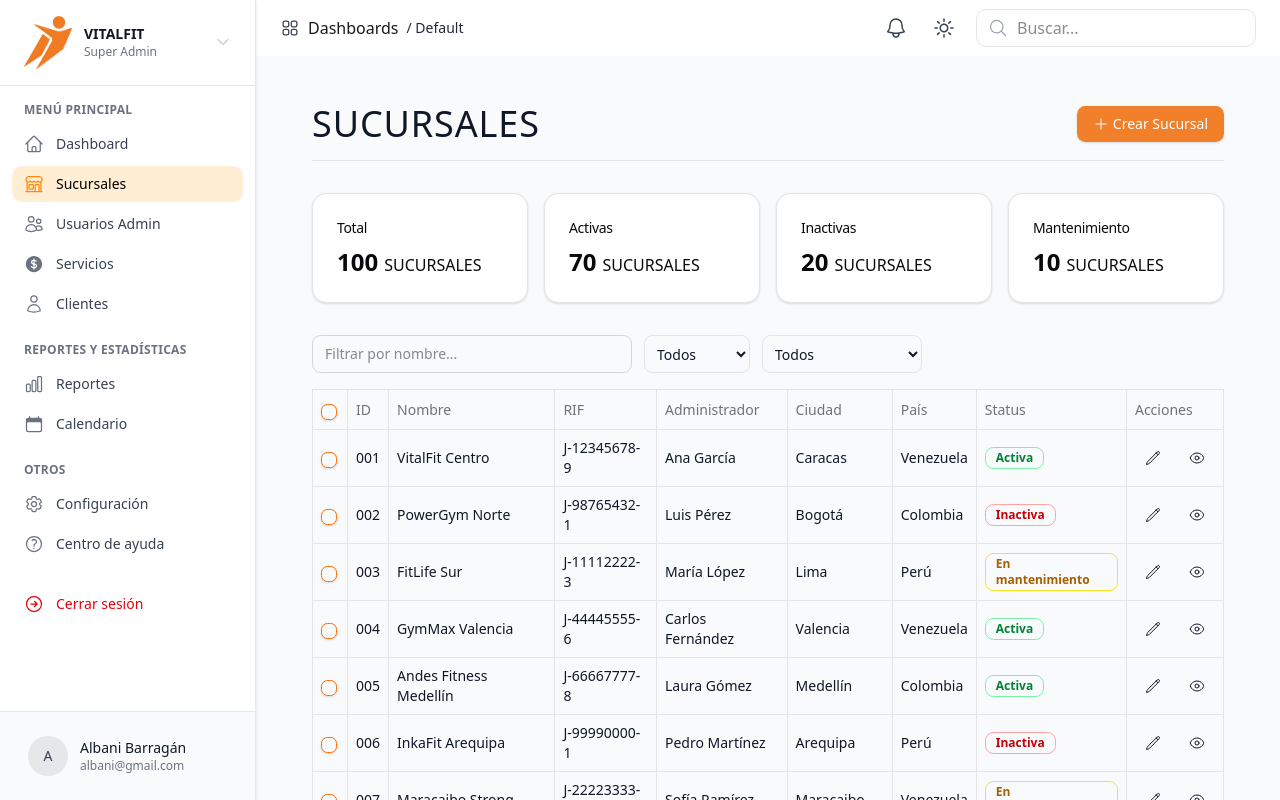
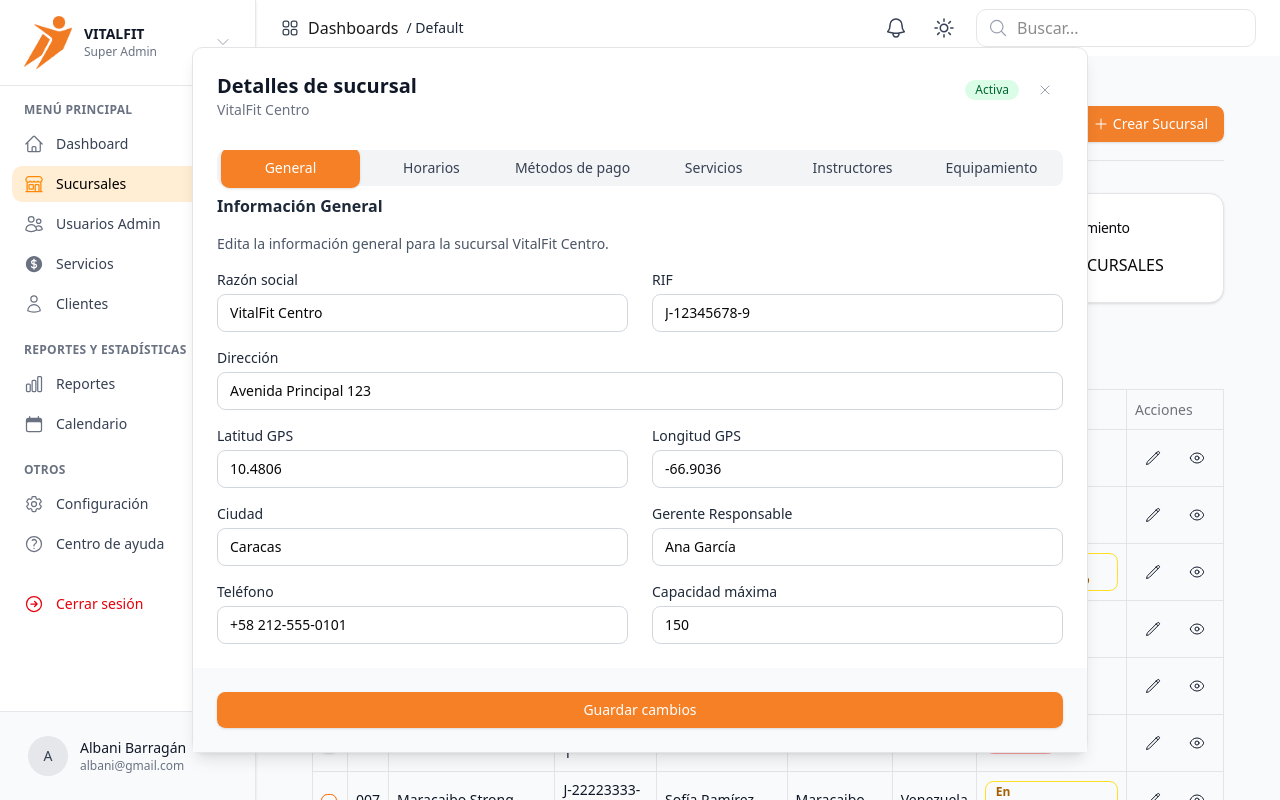
Before and after one commit to VitalFitTeam/dashboard, a Next.js app: page /branches in a window 1280 px wide. Both pictures are taken after a click on the button 1152 px from the left and 458 px from the top of the page. Shown: the top 800 px of the page. Built offline with nearby package versions, Linux system fonts and the light colour scheme.

Commit message:
feat(branches): Refactoriza gestión de pagos y unifica el flujo Ver/Editar sucursal

```diff
--- a/src/app/(dashboard)/branches/BranchesTable.tsx
+++ b/src/app/(dashboard)/branches/BranchesTable.tsx
@@ -2,7 +2,8 @@
 import { Column, DataTable } from "@/components/table/DataTable";
 import { Badge } from "@/components/ui/badge";
 import { Button } from "@/components/ui/button";
-import { EyeIcon, PencilIcon } from "@heroicons/react/24/outline";
+import EyeIcon from "@heroicons/react/24/outline/EyeIcon";
+import PencilIcon from "@heroicons/react/24/outline/PencilIcon";
 import { useState } from "react";
 import BranchDetailsModal from "@/components/BranchDetailsModal";
 import { Branches } from "@/types/branches";
@@ -12,9 +13,17 @@
   const [page, setPage] = useState(1);
   const [isModalOpen, setIsModalOpen] = useState(false);
   const [selectedBranch, setSelectedBranch] = useState<Branches | null>(null);
+  const [modalMode, setModalMode] = useState<"view" | "edit">("view");
 
   const handleViewDetails = (branch: Branches) => {
     setSelectedBranch(branch);
+    setModalMode("view");
+    setIsModalOpen(true);
+  };
+
+  const handleEditBranch = (branch: Branches) => {
+    setSelectedBranch(branch);
+    setModalMode("edit");
     setIsModalOpen(true);
   };
 
@@ -81,7 +90,12 @@
         enableFilters
         actions={(row) => (
           <div className="flex items-center justify-center gap-2">
-            <Button size="icon" variant="ghost" title="Editar Sucursal">
+            <Button
+              size="icon"
+              variant="ghost"
+              title="Editar Sucursal"
+              onClick={() => handleEditBranch(row)}
+            >
               <PencilIcon className="h-4 w-4" />
             </Button>
             <Button
@@ -99,6 +113,7 @@
         isOpen={isModalOpen}
         onClose={handleCloseModal}
         branchData={selectedBranch}
+        initialMode={modalMode}
       />
     </>
   );
--- a/src/app/(dashboard)/branches/Step4.tsx
+++ b/src/app/(dashboard)/branches/Step4.tsx
@@ -1,47 +1,16 @@
 "use client";
 
 import { useState } from "react";
-import { cn } from "@/lib/utils";
-import {
-  BanknotesIcon,
-  CreditCardIcon,
-  BuildingLibraryIcon,
-  DevicePhoneMobileIcon,
-} from "@heroicons/react/24/outline";
 import StepNotification from "./StepNotification";
+import PaymentMethodSelector, {
+  ALL_PAYMENT_METHODS,
+} from "@/components/branches/PaymentMethodSelector";
 
 type StepProps = {
   formData: any;
   onChange: (field: string, value: string[]) => void;
   formErrors?: Record<string, string>;
 };
-
-const paymentMethods = [
-  {
-    id: "efectivo",
-    label: "Efectivo",
-    description: "Pago en efectivo en Sucursal",
-    icon: BanknotesIcon,
-  },
-  {
-    id: "tarjeta",
-    label: "Tarjeta de Crédito/Débito",
-    description: "Visa, MasterCard",
-    icon: CreditCardIcon,
-  },
-  {
-    id: "transferencia",
-    label: "Transferencia Bancaria",
-    description: "Transferencia directa a cuenta bancaria",
-    icon: BuildingLibraryIcon,
-  },
-  {
-    id: "pago-movil",
-    label: "Pago Móvil",
-    description: "Pago móvil Intercambiario",
-    icon: DevicePhoneMobileIcon,
-  },
-];
 
 export default function Step4({
   formData,
@@ -52,44 +21,32 @@
     formData.metodosPago || [],
   );
 
-  const toggleMethod = (id: string) => {
-    const updated = selected.includes(id)
-      ? selected.filter((m) => m !== id)
-      : [...selected, id];
-    setSelected(updated);
-    onChange("metodosPago", updated);
+  const handleSelectionChange = (updatedMethods: string[]) => {
+    setSelected(updatedMethods);
+    onChange("metodosPago", updatedMethods);
   };
 
   return (
     <div className="space-y-6">
-      <div className="grid grid-cols-1 sm:grid-cols-2 lg:grid-cols-4 gap-4">
-        {paymentMethods.map(({ id, label, description, icon: Icon }) => (
-          <button
-            key={id}
-            type="button"
-            onClick={() => toggleMethod(id)}
-            className={cn(
-              "border rounded-lg p-4 text-left transition hover:shadow-md flex flex-col items-start gap-2",
-              selected.includes(id)
-                ? "border-orange-500 bg-orange-50"
-                : "border-gray-300 bg-white",
-            )}
-          >
-            <Icon className="h-6 w-6 text-orange-600" />
-            <h3 className="text-md font-semibold text-gray-800">{label}</h3>
-            <p className="text-sm text-gray-600">{description}</p>
-          </button>
-        ))}
-      </div>
+      <h2 className="text-lg font-semibold text-gray-900">
+        Métodos de Pago Aceptados
+      </h2>
+
+      <PaymentMethodSelector
+        selectedMethods={selected}
+        onSelectionChange={handleSelectionChange}
+        mode="edit"
+        formError={formErrors?.["metodosPago"]}
+      />
+
+      <StepNotification
+        title="Importante sobre métodos de pago"
+        description="Los métodos de pago seleccionados estarán disponibles para todos los servicios y membresías en esta sucursal. Puede modificarlos posteriormente desde la configuración de la sucursal."
+      />
 
       {formErrors?.["metodosPago"] && (
         <p className="text-sm text-red-500 mt-2">{formErrors["metodosPago"]}</p>
       )}
-
-      <StepNotification
-        title="Importante sobre métodos de pago"
-        description="Los métodos seleccionados estarán disponibles para todos los servicios y membresías en esta sucursal."
-      />
 
       <div>
         <h4 className="text-sm font-medium text-gray-700 mb-2">
@@ -98,15 +55,17 @@
         {selected.length > 0 ? (
           <div className="flex flex-wrap gap-2">
             {selected.map((id) => {
-              const method = paymentMethods.find((m) => m.id === id);
-              if (!method) {return null;}
+              const method = ALL_PAYMENT_METHODS.find((m) => m.id === id);
+              if (!method) {
+                return null;
+              }
               const Icon = method.icon;
               return (
                 <span
                   key={id}
                   className="inline-flex items-center gap-1 px-2 py-1 rounded-full bg-orange-100 text-orange-700 text-sm font-medium border border-orange-300"
                 >
-                  <Icon className="h-8 w-4 text-orange-600" />
+                  <Icon className="h-4 w-4 text-orange-600" />
                   {method.label}
                 </span>
               );
--- a/src/components/BranchDetailsModal.tsx
+++ b/src/components/BranchDetailsModal.tsx
@@ -21,18 +21,28 @@
   isOpen: boolean;
   onClose: () => void;
   branchData: Branches | null;
+  initialMode: "view" | "edit";
 }
+
+type ArrayChange = {
+  target: {
+    name: string;
+    value: string[];
+  };
+};
 
 export default function BranchDetailsModal({
   isOpen,
   onClose,
   branchData,
+  initialMode,
 }: BranchDetailsModalProps) {
   if (!isOpen || !branchData) {
     return null;
   }
 
   const [formData, setFormData] = useState<Branches>(branchData);
+  const [currentMode, setCurrentMode] = useState(initialMode);
   const defaultSchedule: BranchOperatingHours[] = (
     [
       "Monday",
@@ -56,21 +66,44 @@
       : defaultSchedule,
   );
 
+  const isEditing = currentMode === "edit";
+
   useEffect(() => {
+    if (branchData) {
       setFormData(branchData);
       setSchedule(
         branchData.operatingHours?.length
           ? branchData.operatingHours
           : defaultSchedule,
       );
-  }, [branchData]);
+    }
+    setCurrentMode(initialMode);
+  }, [branchData, initialMode]);
 
-  const handleChange = (e: React.ChangeEvent<HTMLInputElement>) => {
-    const { name, value, type } = e.target;
-    setFormData((prevData) => ({
+  const handleChange = (
+    e: React.ChangeEvent<HTMLInputElement> | ArrayChange,
+  ) => {
+    const { name, value } = e.target;
+
+    setFormData((prevData) => {
+      let finalValue: any;
+
+      if (Array.isArray(value)) {
+        finalValue = value;
+      } else if (
+        typeof value === "string" &&
+        (e as React.ChangeEvent<HTMLInputElement>).target?.type === "number"
+      ) {
+        finalValue = parseInt(value, 10) || 0;
+      } else {
+        finalValue = value;
+      }
+
+      return {
         ...prevData,
-      [name]: type === "number" ? parseInt(value, 10) || 0 : value,
-    }));
+        [name]: finalValue,
+      };
+    });
   };
 
   const handleScheduleChange = (updatedSchedule: BranchOperatingHours[]) => {
@@ -81,11 +114,25 @@
     }));
   };
 
+  const handleSwitchToEdit = () => {
+    setCurrentMode("edit");
+  };
+
+  const handleSave = () => {
+    onClose();
+  };
+
   const tabItems = [
     {
       value: "general",
       label: "General",
-      content: <GeneralPanel formData={formData} handleChange={handleChange} />,
+      content: (
+        <GeneralPanel
+          formData={formData}
+          handleChange={handleChange}
+          mode={currentMode}
+        />
+      ),
     },
     {
       value: "schedule",
@@ -94,6 +141,7 @@
         <SchedulePanel
           schedule={schedule}
           onScheduleChange={handleScheduleChange}
+          mode={currentMode}
         />
       ),
     },
@@ -101,7 +149,11 @@
       value: "payment",
       label: "Métodos de pago",
       content: (
-        <PaymentMethodPanel formData={formData} handleChange={handleChange} />
+        <PaymentMethodPanel
+          formData={formData}
+          handleChange={handleChange}
+          mode={currentMode}
+        />
       ),
     },
     {
@@ -157,15 +209,32 @@
         </CardContent>
 
         <CardFooter className="flex justify-end space-x-3 pt-6 bg-gray-50">
+          {isEditing ? (
+            <>
+              <Button
+                fullWidth
+                className="bg-[#F58025] hover:bg-[#E07122] text-white"
+                onClick={handleSave}
+              >
+                Guardar cambios
+              </Button>
+            </>
+          ) : (
+            <>
               <Button
                 variant="outline"
                 className="border-red-600 text-red-600 hover:bg-red-50 hover:text-red-700"
               >
                 Eliminar sucursal
               </Button>
-          <Button className="bg-[#F58025] hover:bg-[#E07122] text-white">
+              <Button
+                className="bg-[#F58025] hover:bg-[#E07122] text-white"
+                onClick={handleSwitchToEdit}
+              >
                 Modificar
               </Button>
+            </>
+          )}
         </CardFooter>
       </Card>
     </div>
--- a/src/components/Input.tsx
+++ b/src/components/Input.tsx
@@ -15,7 +15,7 @@
         ref={ref}
         {...props}
         className={cn(
-          "w-full px-3 py-2 text-sm border rounded-md outline-none transition-colors",
+          "border rounded-md px-3 py-2 text-sm w-full focus:outline-none focus:ring-2 focus:ring-primary pr-10",
           error
             ? "border-red-500 focus:border-red-500"
             : "border-gray-300 focus:border-[#F27F2A]",
--- /dev/null
+++ b/src/components/branches/PaymentMethodSelector.tsx
@@ -0,0 +1,110 @@
+"use client";
+
+import { cn } from "@/lib/utils";
+import { PaymentMethod } from "@/types/paymentMethod";
+import {
+  BanknotesIcon,
+  CreditCardIcon,
+  BuildingLibraryIcon,
+  DevicePhoneMobileIcon,
+} from "@heroicons/react/24/outline";
+
+export const ALL_PAYMENT_METHODS: PaymentMethod[] = [
+  {
+    id: "efectivo",
+    label: "Efectivo",
+    description: "Pago en efectivo en Sucursal",
+    dbName: "Efectivo",
+    icon: BanknotesIcon,
+  },
+  {
+    id: "tarjeta",
+    label: "Tarjeta de Crédito/Débito",
+    description: "Visa, MasterCard",
+    dbName: "Tarjeta Credito/Debito",
+    icon: CreditCardIcon,
+  },
+  {
+    id: "transferencia",
+    label: "Transferencia Bancaria",
+    description: "Transferencia directa a cuenta bancaria",
+    dbName: "Transferencia Bancaria",
+    icon: BuildingLibraryIcon,
+  },
+  {
+    id: "pago-movil",
+    label: "Pago Móvil",
+    description: "Pago móvil Intercambiario",
+    dbName: "Pago Movil",
+    icon: DevicePhoneMobileIcon,
+  },
+];
+
+type PaymentMethodSelectorProps = {
+  selectedMethods: string[];
+  onSelectionChange?: (updatedMethods: string[]) => void;
+  mode: "edit" | "view";
+  formError?: string;
+};
+
+export default function PaymentMethodSelector({
+  selectedMethods,
+  onSelectionChange,
+  mode,
+  formError,
+}: PaymentMethodSelectorProps) {
+  const isEditable = mode === "edit";
+
+  const toggleMethod = (id: string) => {
+    if (!isEditable || !onSelectionChange) {
+      return;
+    }
+
+    const updated = selectedMethods.includes(id)
+      ? selectedMethods.filter((m) => m !== id)
+      : [...selectedMethods, id];
+
+    onSelectionChange(updated);
+  };
+
+  return (
+    <div className="space-y-4">
+      {isEditable && (
+        <p className="text-sm text-gray-700">
+          Selecciona los métodos de pago que estarán disponibles en esta
+          sucursal
+        </p>
+      )}
+      <div className="grid grid-cols-1 sm:grid-cols-2 lg:grid-cols-4 gap-4">
+        {ALL_PAYMENT_METHODS.map(({ id, label, description, icon: Icon }) => {
+          const isSelected = selectedMethods.includes(id);
+
+          if (mode === "view" && !isSelected) {
+            return null;
+          }
+          return (
+            <button
+              key={id}
+              type="button"
+              onClick={isEditable ? () => toggleMethod(id) : undefined}
+              className={cn(
+                "border rounded-lg p-4 text-left transition flex flex-col items-start gap-2",
+                isSelected
+                  ? "border-orange-500 bg-orange-50"
+                  : "border-gray-300 bg-white",
+                isEditable
+                  ? "hover:shadow-md cursor-pointer"
+                  : "cursor-default",
+              )}
+            >
+              <Icon className="h-6 w-6 text-orange-600" />
+              <h3 className="text-md font-semibold text-gray-800">{label}</h3>
+              <p className="text-sm text-gray-600">{description}</p>
+            </button>
+          );
+        })}
+      </div>
+      {formError && <p className="text-sm text-red-500 mt-2">{formError}</p>}
+    </div>
+  );
+}
--- a/src/components/branches/details/GeneralPanel.tsx
+++ b/src/components/branches/details/GeneralPanel.tsx
@@ -5,18 +5,24 @@
 interface GeneralPanelProps {
   formData: Branches;
   handleChange: (e: React.ChangeEvent<HTMLInputElement>) => void;
+  mode: "view" | "edit";
 }
 
 export default function GeneralPanel({
   formData,
   handleChange,
+  mode,
 }: GeneralPanelProps) {
+  const isDisabled = mode === "view";
+
   return (
     <div>
       <div>
         <h2 className="font-semibold text-gray-800">Información General</h2>
         <p className="pt-4 text-sm text-gray-600">
-          Mostrando métodos de pago para {formData.name}
+          {isDisabled
+            ? `Visualizando la información general de la sucursal ${formData.name}.`
+            : `Edita la información general para la sucursal ${formData.name}.`}
         </p>
       </div>
       <form className="grid grid-cols-1 md:grid-cols-2 gap-x-6 gap-y-4 pt-4">
@@ -26,6 +32,7 @@
           label="Razón social"
           value={formData.name}
           onChange={handleChange}
+          disabled={isDisabled}
         />
         <InputField
           id="taxId"
@@ -33,6 +40,7 @@
           label="RIF"
           value={formData.taxId}
           onChange={handleChange}
+          disabled={isDisabled}
         />
         <div className="col-span-2">
           <InputField
@@ -41,6 +49,7 @@
             label="Dirección"
             value={formData.address || ""}
             onChange={handleChange}
+            disabled={isDisabled}
           />
         </div>
         <InputField
@@ -50,6 +59,7 @@
           type="number"
           value={formData.latitude ?? ""}
           onChange={handleChange}
+          disabled={isDisabled}
         />
         <InputField
           id="longitude"
@@ -58,6 +68,7 @@
           type="number"
           value={formData.longitude ?? ""}
           onChange={handleChange}
+          disabled={isDisabled}
         />
         <InputField
           id="city"
@@ -65,6 +76,7 @@
           label="Ciudad"
           value={formData.city || ""}
           onChange={handleChange}
+          disabled={isDisabled}
         />
         <InputField
           id="administrator"
@@ -72,6 +84,7 @@
           label="Gerente Responsable"
           value={formData.administrator || ""}
           onChange={handleChange}
+          disabled={isDisabled}
         />
         <InputField
           id="phone"
@@ -79,6 +92,7 @@
           label="Teléfono"
           value={formData.phone || ""}
           onChange={handleChange}
+          disabled={isDisabled}
         />
         <InputField
           id="maxCapacity"
@@ -87,6 +101,7 @@
           type="number"
           value={formData.maxCapacity ?? ""}
           onChange={handleChange}
+          disabled={isDisabled}
         />
       </form>
     </div>
--- a/src/components/branches/details/PaymentMethodsPanel.tsx
+++ b/src/components/branches/details/PaymentMethodsPanel.tsx
@@ -1,18 +1,52 @@
 import React from "react";
 import { Branches } from "@/types/branches";
+import PanelWrapper from "./PanelWrapper";
+import PaymentMethodSelector from "../PaymentMethodSelector";
+
+type ArrayChange = {
+  target: {
+    name: string;
+    value: string[];
+  };
+};
 
 interface PaymentMethodProps {
   formData: Branches;
-  handleChange: (e: React.ChangeEvent<HTMLInputElement>) => void;
+  handleChange: (e: React.ChangeEvent<HTMLInputElement> | ArrayChange) => void;
+  mode: "edit" | "view";
 }
 
 export default function PaymentMethodPanel({
   formData,
   handleChange,
+  mode,
 }: PaymentMethodProps) {
+  const handlePaymentMethodsChange = (updatedMethods: string[]) => {
+    handleChange({
+      target: {
+        name: "paymethods",
+        value: updatedMethods,
+      },
+    });
+  };
+
+  const isEditable = mode === "edit";
+  const currentMethods = (formData.paymethods || []) as string[];
+
   return (
-    <div className="pt-4 text-sm text-gray-600">
-      Mostrando métodos de pago para {formData.name}
-    </div>
+    <PanelWrapper
+      title="Métodos de Pago Aceptados"
+      description={
+        isEditable
+          ? "Selecciona los métodos de pago que estarán disponibles en esta sucursal."
+          : "Métodos de pago de la sucursal:"
+      }
+    >
+      <PaymentMethodSelector
+        selectedMethods={currentMethods}
+        onSelectionChange={isEditable ? handlePaymentMethodsChange : undefined}
+        mode={mode}
+      />
+    </PanelWrapper>
   );
 }
--- a/src/components/branches/details/SchedulePanel.tsx
+++ b/src/components/branches/details/SchedulePanel.tsx
@@ -8,11 +8,13 @@
 interface SchedulePanelProps {
   schedule: BranchOperatingHours[];
   onScheduleChange: (updatedSchedule: BranchOperatingHours[]) => void;
+  mode: "view" | "edit";
 }
 
 export default function SchedulePanel({
   schedule,
   onScheduleChange,
+  mode,
 }: SchedulePanelProps) {
   return (
     <PanelWrapper
--- a/src/types/branches.ts
+++ b/src/types/branches.ts
@@ -14,6 +14,7 @@
   city?: string;
   country?: string;
   operatingHours?: BranchOperatingHours[];
+  paymethods?: string[] | null;
 };
 
 export type BranchPayload = {
@@ -28,6 +29,7 @@
   status: "active" | "inactive" | "maintenance";
   administrator?: string;
   operatingHours: BranchOperatingHours[];
+  paymethods?: string[] | null;
 };
 
 export type CreateBranchPayload = BranchPayload;
--- /dev/null
+++ b/src/types/paymentMethod.ts
@@ -0,0 +1,7 @@
+export type PaymentMethod = {
+  id: string;
+  label: string;
+  description: string;
+  icon: React.ElementType;
+  dbName?: string;
+};
```
Lines whose indentation alone changed are shown as unchanged.
